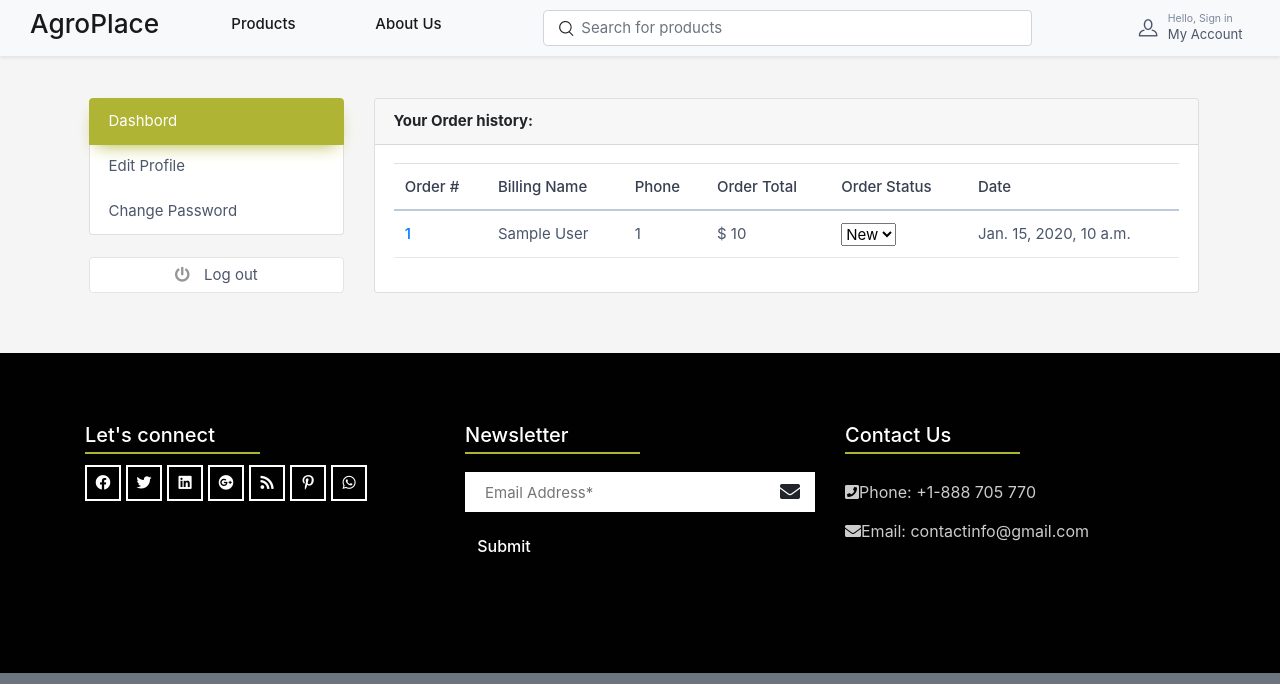
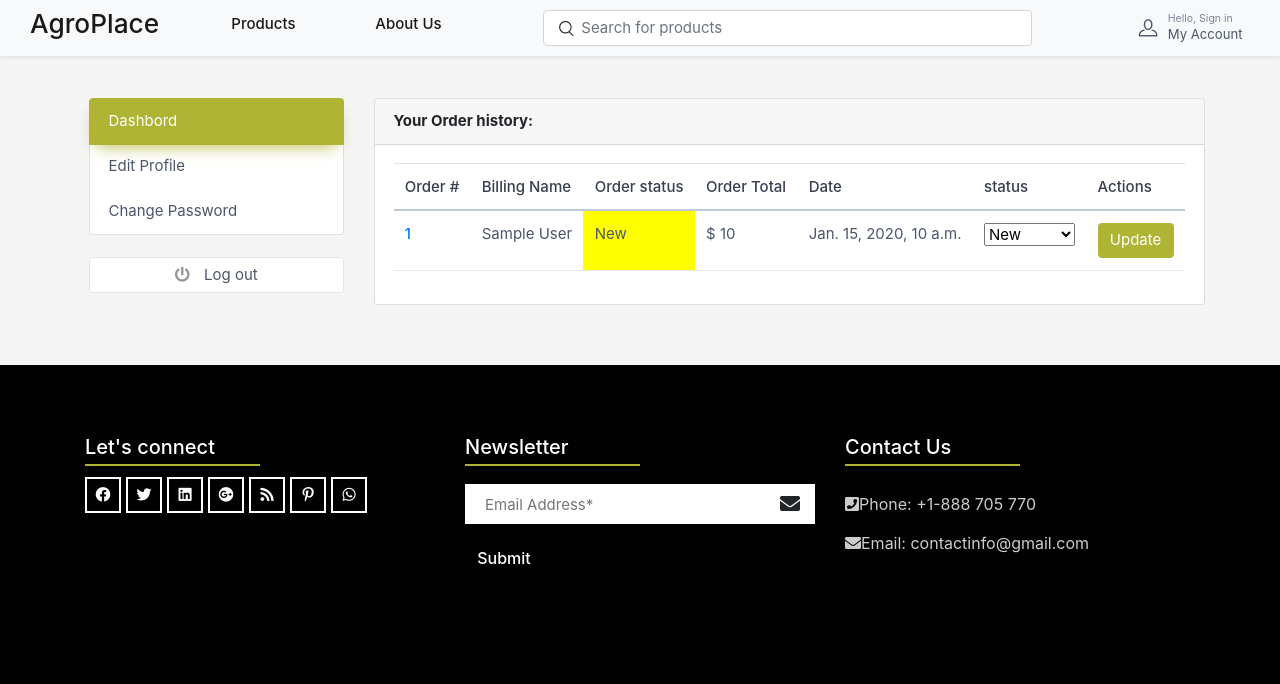
Before and after one commit to uwin-ayushp/AgroPlace, a Django app: template farmer/templates/order.html in a window 1280 px wide. Shown: the top 684 px of the page. Run offline with Django 4.2, Linux system fonts and the light colour scheme; the template is opened without the code that fills it: most values are stand-ins (such as "Sample title", 1, 10 or a date in 2020); some libraries are stand-ins or nearby versions; some web fonts are replaced.

Commit message:
Delivery System

```diff
--- a/accounts/templates/accounts/my_orders.html
+++ b/accounts/templates/accounts/my_orders.html
@@ -39,10 +39,11 @@
                                 <td>{{order.full_name}}</td>
                                 <td>{{order.phone_number}}</td>
                                 <td>$ {{order.order_total}}</td>
-                                    <td>{% if order.status == 'New' %}
+                                    <td style="{% if order.status == 'New' %}background-color: yellow;{% endif %}">
+                                        {% if order.status == 'New' %}
                                       Order Placed</td>
                                   {% else %}
-                                      order.status
+                                      {{ order.status }}
                                   {% endif %}
                                 <td>{{order.created_at}}</td>
                               </tr>
--- a/accounts/views.py
+++ b/accounts/views.py
@@ -201,7 +201,7 @@ def resetPassword(request):
 
 
 def my_orders(request):
-    orders = Order.objects.filter(user=request.user, is_ordered=True).order_by('created_at')
+    orders = Order.objects.filter(user=request.user, is_ordered=True).order_by('-status','created_at')
     context = {
         'orders': orders
     }
--- a/farmer/templates/order.html
+++ b/farmer/templates/order.html
@@ -11,7 +11,7 @@
         <div class="row">
            {% include 'accounts/dashbord_sidebar.html' %}
         <main class="col-md-9">
-            <article class="card">
+            <article class="card" style="width: max-content;">
             <header class="card-header">
                 <strong class="d-inline-block mr-3">Your Order history:</strong>
 
@@ -24,35 +24,80 @@
                                 <tr>
                                     <th scope="col">Order #</th>
                                     <th scope="col">Billing Name</th>
-                                <th scope="col">Phone</th>
+                                    <th scope="col">Order status</th>
                                     <th scope="col">Order Total</th>
-                                <th scope="col">Order Status</th>
                                     <th scope="col">Date</th>
+                                    <th scope="col">status</th>
+                                    <th scope="col">Actions</th>
                                 </tr>
                             </thead>
                             <tbody>
-                                {% for order in orders  %}
+                                {% for order in orders %}
+                                    <tr>
+                                        <th scope="row"><a href="{% url 'order_detail' order.order_number %}">{{ order.order_number }}</a></th>
+                                        <td>{{ order.full_name }}</td>
+                                        <td style="{% if order.status == 'New' %}background-color: yellow;{% endif %}">
+                                            {{ order.status }}
+                                        </td>
+                                        <td>$ {{ order.order_total }}</td>
 
-
-                              <tr>
-                                 <th scope="row"><a href="{%url 'order_detail' order.order_number%}">{{order.order_number}}</th></a>
-                                <td>{{order.full_name}}</td>
-                                <td>{{order.phone_number}}</td>
-                                <td>$ {{order.order_total}}</td>
+                                        <td>{{ order.created_at }}</td>
+                                         <form method="post" action="{% url 'farmer:change_status' order.id %}">
+                                                {% csrf_token %}
                                         <td>
-                                    <select id="cars" name="cars">
-                                        {% for status in order_status %}
-                                          <option value="{{ status }}">{{ status }}</option>
-                                        {% endfor %}
+                                            <select id="status" name="status">
+                                                <option value="New">New</option>
+                                                <option value="Accepted">Accepted</option>
+                                                <option value="Canceled">Canceled</option>
+                                                <option value="Delivered">Delivered</option>
                                             </select>
                                         </td>
-                                <td>{{order.created_at}}</td>
+                                        <td>
+
+                                                <input type="hidden" name="order_id" value="{{ order.id }}">
+                                                <button type="submit" class="btn btn-primary">Update</button>
+
+                                        </td>
+                                     </form>
                                     </tr>
                                 {% endfor %}
-
-
                             </tbody>
                         </table>
+
+{#                        <table class="table table-hover">#}
+{#                            <thead>#}
+{#                              <tr>#}
+{#                                <th scope="col">Order #</th>#}
+{#                                <th scope="col">Billing Name</th>#}
+{#                                <th scope="col">Phone</th>#}
+{#                                <th scope="col">Order Total</th>#}
+{#                                <th scope="col">Order Status</th>#}
+{#                                <th scope="col">Date</th>#}
+{#                              </tr>#}
+{#                            </thead>#}
+{#                            <tbody>#}
+{#                                {% for order in orders  %}#}
+{##}
+{##}
+{#                              <tr>#}
+{#                                 <th scope="row"><a href="{%url 'order_detail' order.order_number%}">{{order.order_number}}</th></a>#}
+{#                                <td>{{order.full_name}}</td>#}
+{#                                <td>{{order.phone_number}}</td>#}
+{#                                <td>$ {{order.order_total}}</td>#}
+{#                                <td>#}
+{#                                    <select id="cars" name="cars">#}
+{#                                        {% for status in order_status %}#}
+{#                                          <option value="{{ status }}">{{ status }}</option>#}
+{#                                        {% endfor %}#}
+{#                                    </select>#}
+{#                                </td>#}
+{#                                <td>{{order.created_at}}</td>#}
+{#                              </tr>#}
+{#                              {% endfor %}#}
+{##}
+{##}
+{#                            </tbody>#}
+{#                          </table>#}
 
                     </div>
                 </div> <!-- row.// -->
--- a/farmer/urls.py
+++ b/farmer/urls.py
@@ -9,6 +9,8 @@ urlpatterns = [
     path('edit_product/<int:product_id>/', views.edit_product, name='edit_product'),
     path('delete_product/<int:product_id>/', views.delete_product, name='delete_product'),
     path('orders/<int:user_id>/', views.farmerOrder, name='farmerOrder'),
+    path('change-status/<int:order_id>/', views.change_status, name='change_status'),
+
     # path('insights/', views.insights, name='insights'),
     path('expert_advice/',views.expert_advice,name='expert_advice'),
     path('inbox/',views.expert_advice,name='Inbox')
--- a/orders/urls.py
+++ b/orders/urls.py
@@ -12,4 +12,5 @@ urlpatterns = [
     path('authorize/', StripeAuthorizeView.as_view(), name='authorize'),
     path('esewarequest/',views.EsewaRequestView.as_view(),name='esewarequest'),
     path('esewa-verify/',views.EsewaVerifyView.as_view(),name='esewaverify'),
+
 ]
```
Also changed, not shown: farmer/views.py (+18 -3 lines), orders/models.py (+3 -7 lines). Lines whose indentation alone changed are shown as unchanged.
